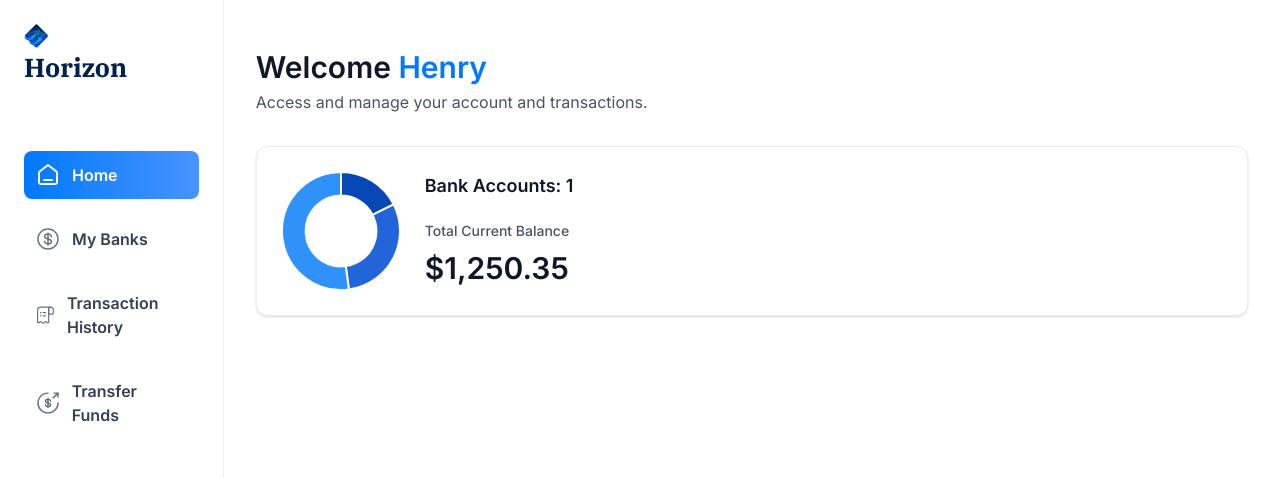
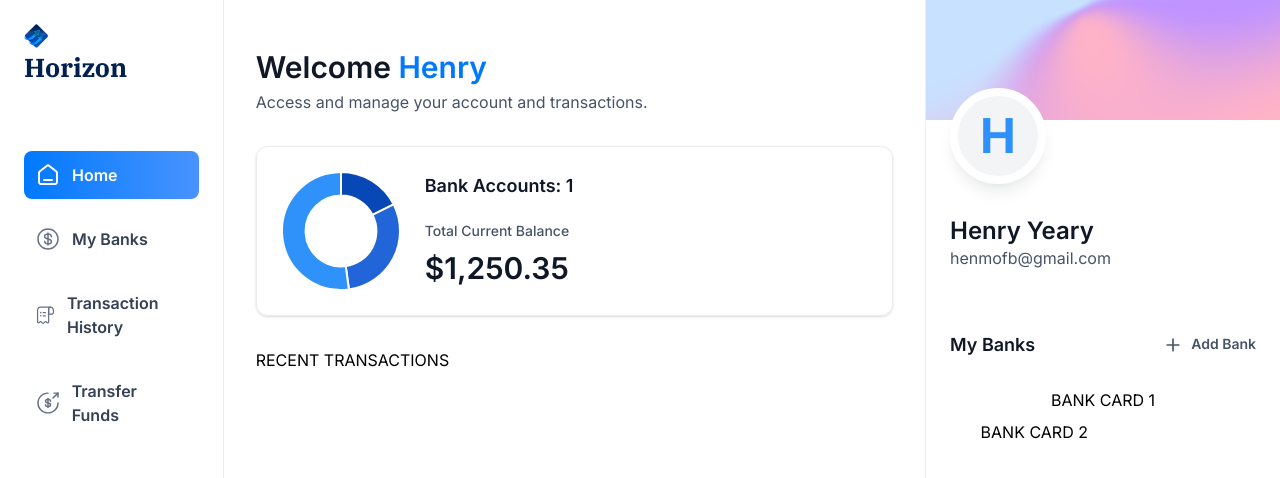
Before and after one commit to HenryHYeary/banking_app, a Next.js app: page / in a window 1280 px wide. Shown: the top 478 px of the page. Built offline with nearby package versions, Linux system fonts and the light colour scheme.

Commit message:
Added right sidebar component.

```diff
--- a/app/(root)/page.tsx
+++ b/app/(root)/page.tsx
@@ -1,9 +1,10 @@
 import HeaderBox from "@/components/ui/HeaderBox"
+import RightSidebar from "@/components/ui/RightSidebar"
 import TotalBalanceBox from "@/components/ui/TotalBalanceBox"
 import React from "react"
 
 const Home = () => {
-  const loggedIn = { firstName: "Henry" }
+  const loggedIn = { firstName: "Henry", lastName: "Yeary", email: "henmofb@gmail.com" }
 
   return(
     <section className="home">
@@ -22,7 +23,15 @@
             totalCurrentBalance={1250.35}
           />
         </header>
+
+        RECENT TRANSACTIONS
       </div>
+
+      <RightSidebar
+          user={loggedIn}
+          transactions={[]}
+          banks={[{}, {}]}
+        />
     </section>
   )
 }
--- /dev/null
+++ b/components/ui/RightSidebar.tsx
@@ -0,0 +1,57 @@
+import Link from 'next/link'
+import Image from 'next/image'
+
+const RightSidebar = ({ user, transactions, banks }: RightSidebarProps) => {
+  return (
+    <aside className='right-sidebar'>
+      <section className='flex flex-col pb-8'>
+        <div className='profile-banner'/>
+        <div className='profile'>
+          <div className='profile-img'>
+            <span className='text-5xl font-bold text-blue-500'>{user.firstName[0]}</span>
+          </div>
+
+          <div className='profile-details'>
+            <h1 className='profile-name'>
+              {user.firstName} {user.lastName}
+            </h1>
+            <p className='profile-email'>
+              {user.email}
+            </p>
+          </div>
+        </div>
+      </section>
+
+      <section className='banks'>
+        <div className='flex w-full justify-between'>
+          <h2 className='header-2'>My Banks</h2>
+          <Link href="/" className='flex gap-2'>
+            <Image
+              src="/icons/plus.svg"
+              width={20}
+              height={20}
+              alt="plus"
+            />
+            <h2 className='text-14 font-semibold text-gray-600'>
+              Add Bank
+            </h2>
+          </Link>
+        </div>
+        {banks?.length > 0 && (
+          <div className='relative flex flex-1 flex-col items-center justify-center gap-5'>
+            <div className='relative z-10'>
+              BANK CARD 1
+            </div>
+            {banks[1] && (
+              <div className='absolute right-0 top-8 z-0 w-[90%]'>
+                BANK CARD 2
+              </div>
+            )}
+          </div>
+        )}
+      </section>
+    </aside>
+  )
+}
+
+export default RightSidebar
```
